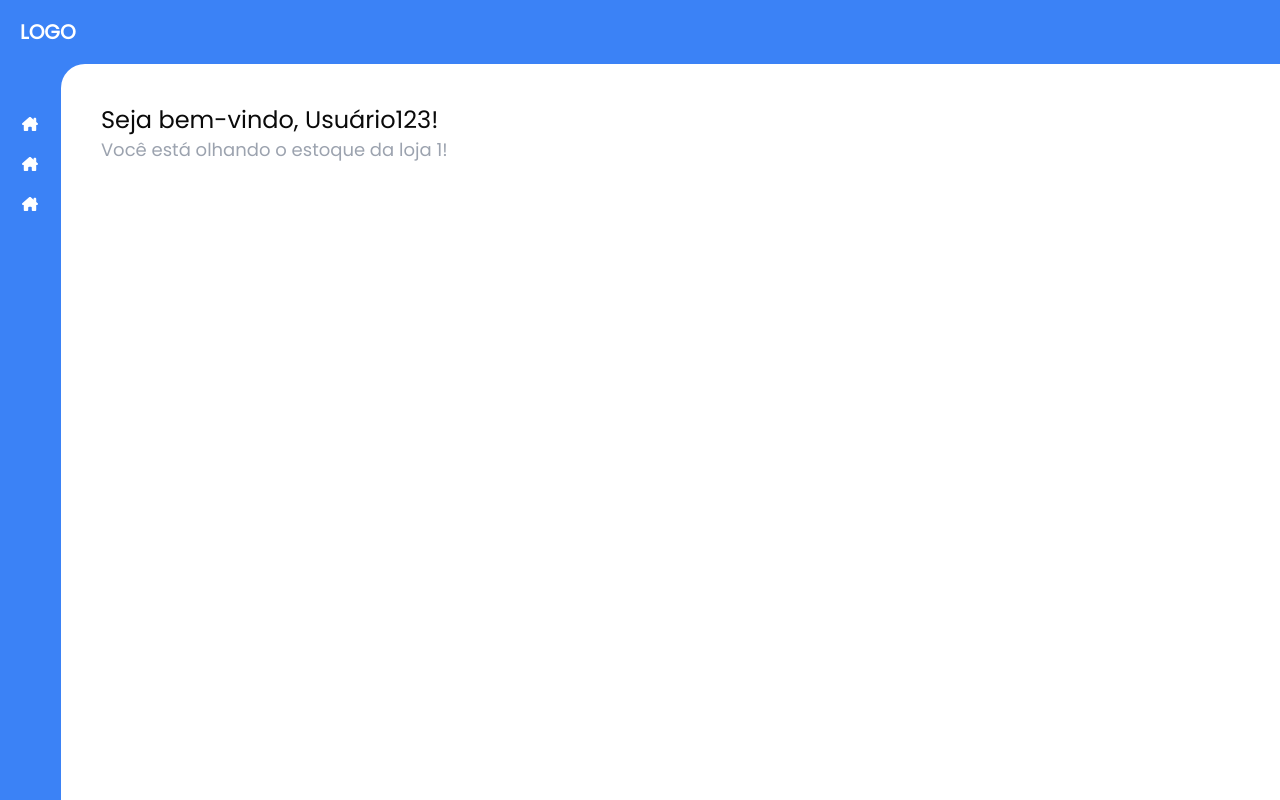
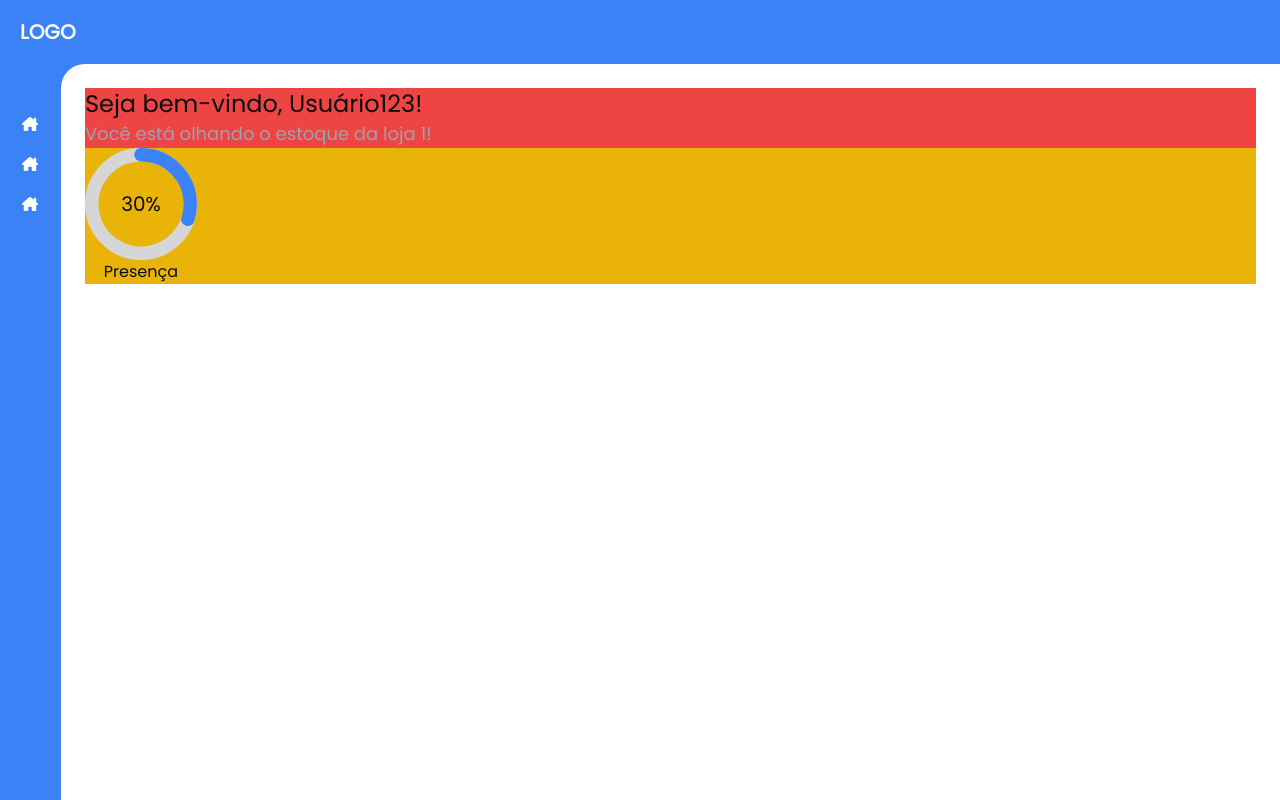
Before and after one commit to Campos1911/gestao-de-estoque, a Next.js app: page / in a window 1280 px wide. Built offline with nearby package versions, Linux system fonts and the light colour scheme.

Commit message:
feat: Instalando lib de Circular Progress e configurando o componente no projeto

```diff
--- a/package.json
+++ b/package.json
@@ -15,6 +15,7 @@
     "lucide-react": "^0.437.0",
     "next": "14.2.6",
     "react": "^18",
+    "react-circular-progressbar": "^2.1.0",
     "react-dom": "^18",
     "react-icons": "^5.3.0",
     "tailwind-merge": "^2.5.2",
--- a/src/app/page.tsx
+++ b/src/app/page.tsx
@@ -1,12 +1,25 @@
+"use client";
+
+import CircularProgress from "@/components/CircularProgress/CircularProgress";
+import {
+  CircularProgressbarWithChildren,
+  buildStyles,
+} from "react-circular-progressbar";
+import "react-circular-progressbar/dist/styles.css";
+
 export default function Home() {
   return (
-    <div className="flex w-full bg-white h-full rounded-tl-3xl p-10">
-      <div>
+    <div className="flex flex-col w-full bg-white h-full rounded-tl-3xl p-6">
+      <div className="w-full bg-red-500">
         <p className="text-2xl">Seja bem-vindo, Usuário123!</p>
         <p className="text-lg text-gray-400">
           Você está olhando o estoque da loja 1!
         </p>
       </div>
+      <div></div>
+      <div className="w-full flex bg-yellow-500">
+        <CircularProgress corHex="#3b82f6" tema="Presença" porcentagem={30} />
+      </div>
     </div>
   );
 }
--- /dev/null
+++ b/src/components/CircularProgress/CircularProgress.tsx
@@ -0,0 +1,35 @@
+import React from "react";
+import {
+  buildStyles,
+  CircularProgressbarWithChildren,
+} from "react-circular-progressbar";
+
+const CircularProgress = ({
+  corHex,
+  tema,
+  porcentagem,
+}: {
+  corHex: string;
+  tema: string;
+  porcentagem: number;
+}) => {
+  return (
+    <section className="flex flex-col items-center">
+      <CircularProgressbarWithChildren
+        className="w-28 h-28"
+        value={porcentagem}
+        strokeWidth={12}
+        styles={buildStyles({
+          pathColor: `${corHex}`,
+          textColor: `${corHex}`,
+          trailColor: "#d6d6d6",
+        })}
+      >
+        <p className={`text-xl text-[${corHex}]`}>{porcentagem}%</p>
+      </CircularProgressbarWithChildren>
+      <p>{tema}</p>
+    </section>
+  );
+};
+
+export default CircularProgress;
```
Also changed, not shown: 1 other file (tests, documents, lock files or other folders).
